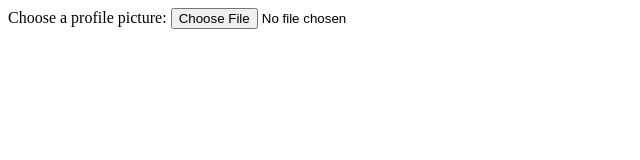
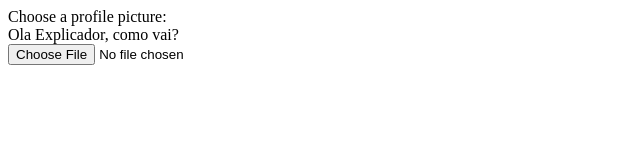
Before and after one commit to Guilherme-development/Guilherme-development, a plain HTML site: page index.html in a window 1280 px wide. Shown: the whole page, without its empty margins (0-640 px from the left). Drawn offline with Linux system fonts and the light colour scheme.

Commit message:
Update index.html

```diff
--- a/index.html
+++ b/index.html
@@ -1,5 +1,5 @@
 <label for="avatar">Choose a profile picture:</label>
-
+<div> Ola Explicador, como vai? <div>
 <input type="file"
        id="avatar" name="avatar"
        accept="image/png, image/jpeg">
```
